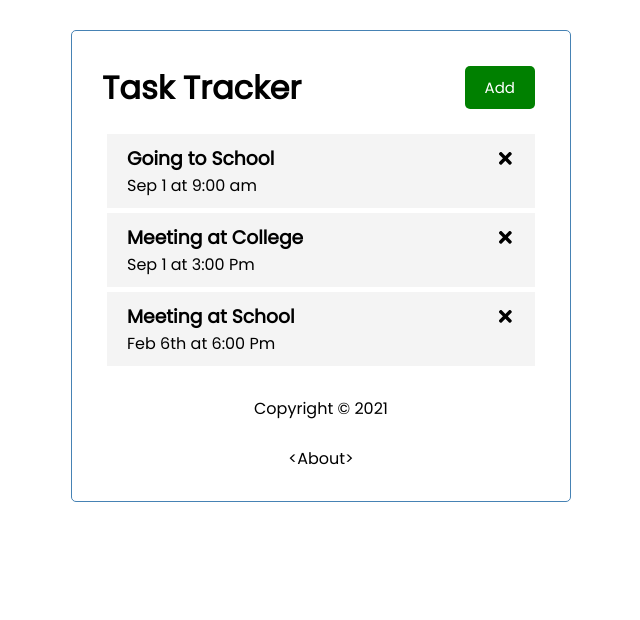
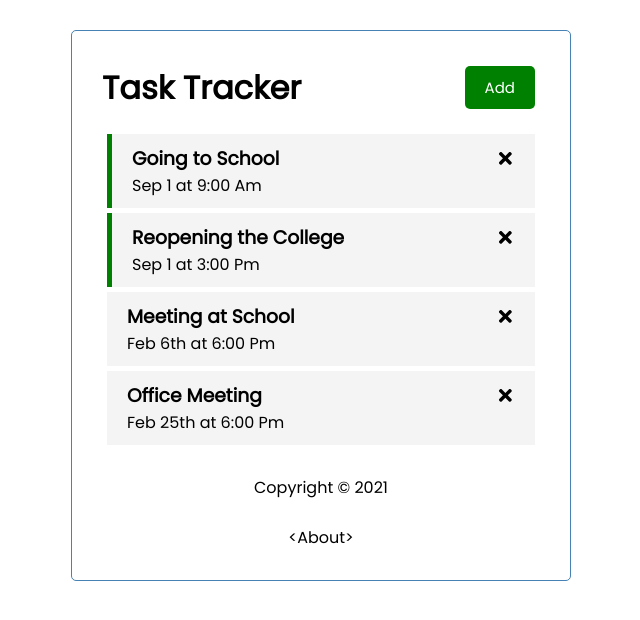
Before and after one commit to Ashwin-P-S/react-task-tracker, a React (Create React App) app: page / in a window 1280 px wide. Shown: the top 620 px of the page, without its empty margins (319-959 px from the left). Built offline with nearby package versions, Linux system fonts and the light colour scheme; data requests are answered from the project's data file.

Commit message:
Updated the Website & Deployed on Netlify

```diff
--- a/src/App.js
+++ b/src/App.js
@@ -1,4 +1,4 @@
-import { useState, useEffect } from 'react';
+import { useState } from 'react';
 import {BrowserRouter as Router, Route } from 'react-router-dom';
 import Header from './components/Header';
 import Task from './components/Task';
@@ -11,72 +11,47 @@ function App() {
 
   const [showAddTask, setShowAddTask] = useState(false)
 
-  const [task, setTask] = useState([ ]);
+  const [task, setTask] = useState([
+    {
+    text: "Going to School",
+    day: "Sep 1 at 9:00 Am",
+    reminder: true,
+    id: 1
+  },
+  {
+    text: "Reopening the College",
+    day: "Sep 1 at 3:00 Pm",
+    reminder: true,
+    id: 2
+  },
+  {
+    text: "Meeting at School",
+    day: "Feb 6th at 6:00 Pm",
+    reminder: false,
+    id: 3
+  },
+  {
+    text: "Office Meeting",
+    day: "Feb 25th at 6:00 Pm",
+    reminder: false,
+    id: 4
+  }]);
 
-  useEffect(() => {
-    const getTask = async () => {
-      const taskFromServer = await fetchTask();
-      setTask(taskFromServer);
-    }
-    getTask()
-  }, [])
+  const addTask = (add_task) => {
 
-  const fetchTask = async() => {
-    const res = await fetch('http://localhost:8000/task');
-    const data = await res.json();
-
-    return data;
+     const id = Math.floor(Math.random()*1000);
+     const newTask = {id, ...add_task};
+     setTask([...task, newTask])
   }
 
-  const fetch_Task = async(id) => {
-    const res = await fetch(`http://localhost:8000/task/${id}`);
-    const data = await res.json();
+  const deleteTask = (id) => {
 
-    return data;
-  }
-
-  const addTask = async (add_task) => {
-
-    const res= await fetch('http://localhost:8000/task',{
-      method: 'POST',
-      headers: {
-        'Content-type': 'application/json'
-      },
-      body: JSON.stringify(add_task)
-    })
-
-    const data = await res.json();
-
-    setTask([...task, data]);
-
-    // const id = Math.floor(Math.random()*1000);
-    // const newTask = {id, ...add_task};
-    // setTask([...task, newTask])
-  }
-
-  const deleteTask = async (id) => {
-
-    await fetch( `http://localhost:8000/task/${id}`, {
-      method: 'DELETE',
-    })
     setTask(task.filter((task) => task.id !== id));
   }
 
-  const toggleReminder = async(id) => {
+  const toggleReminder = (id) => {
 
-    const taskToToggle = await fetch_Task(id);
-    const updTask = { ...taskToToggle, reminder: !taskToToggle.reminder };
-    const res = await fetch( `http://localhost:8000/task/${id}`, {
-      method: 'PUT',
-      headers: {
-      'Content-type': 'application/json'
-      },
-      body: JSON.stringify(updTask)
-    });
-
-    const data = await res.json()
-
-    setTask(task.map((task) => task.id === id ? {...task, reminder: data.reminder}: task))
+    setTask(task.map((task) => task.id === id ? {...task, reminder: !task.reminder}: task))
   }
 
   return (
```
